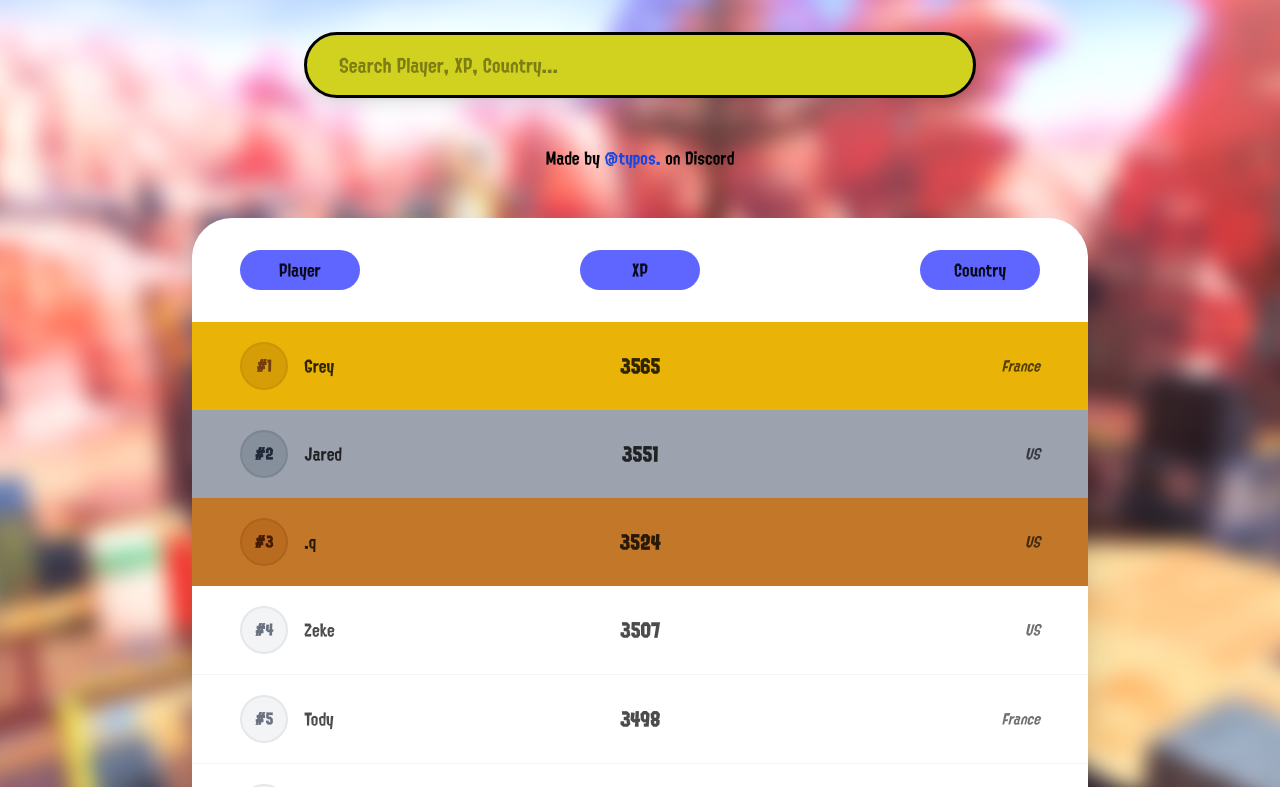
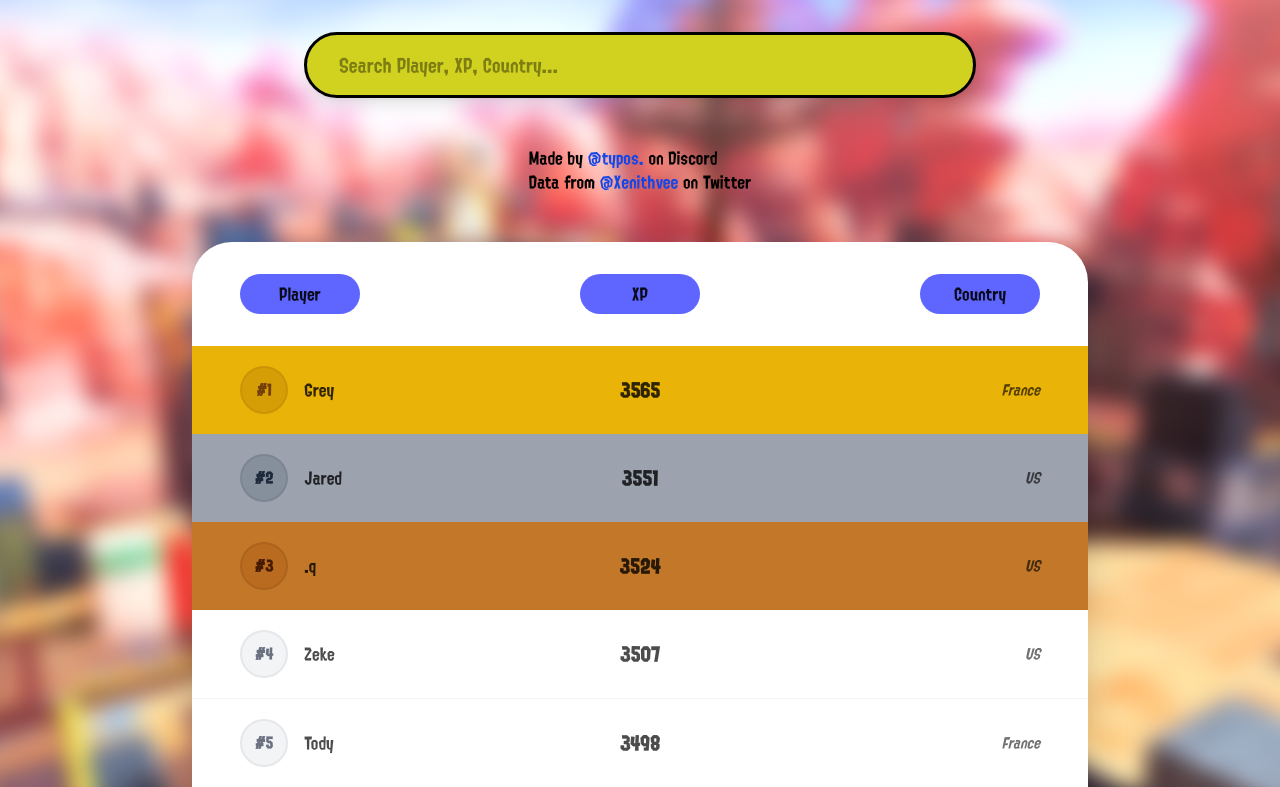
Before and after one commit to JOwen-ster/spl3-xps, a Next.js app: page / in a window 1280 px wide. Shown: the top 787 px of the page. Built offline with nearby package versions, Linux system fonts and the light colour scheme.

Commit message:
Update Credits

```diff
--- a/app/page.tsx
+++ b/app/page.tsx
@@ -68,6 +68,7 @@ export default function Home() {
 
       <div>
         <p>Made by <span className="text-blue-700">@typos.</span> on Discord</p>
+        <a target="_blank" rel="noreferrer" href="https://x.com/Xenithvee">Data from <span className="text-blue-700">@Xenithvee</span> on Twitter</a>
       </div>
 
       <div className="w-full max-w-4xl bg-white rounded-3xl sm:rounded-[2.5rem] overflow-hidden shadow-2xl flex flex-col">
```
